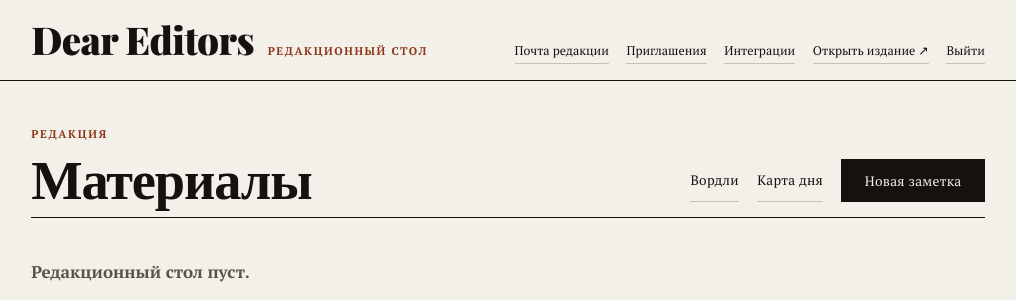
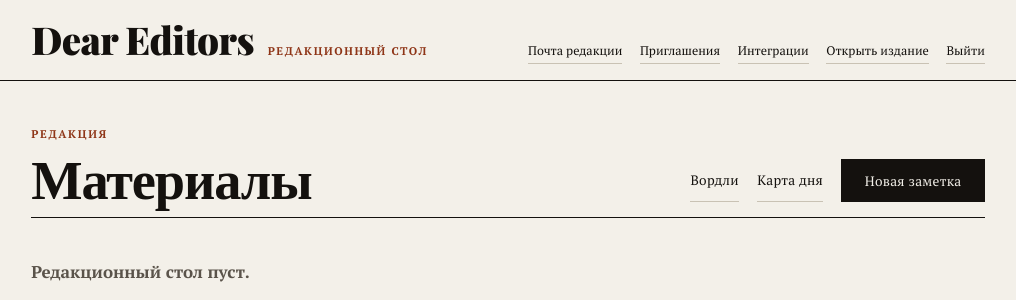
Before and after one commit to ikazman/deareditors, a Django app: page /editor/ in a window 1280 px wide. Shown: the top 300 px of the page, without its empty margins (132-1148 px from the left). Run offline with Django 5.2, Linux system fonts and the light colour scheme; the visitor is signed in with stand-in values (Sample User, id 1); data that the repository does not hold is empty; some web fonts are replaced.

Commit message:
Keep editor navigation inside installed app

```diff
--- a/templates/editor/base.html
+++ b/templates/editor/base.html
@@ -31,7 +31,7 @@
         <a href="{% url 'editor-inbox' %}"><span class="nav-label nav-label--desktop">Почта редакции</span><span class="nav-label nav-label--mobile">Почта</span></a>
         <a href="{% url 'editor-invitations' %}">Приглашения</a>
         <a href="{% url 'editor-integrations' %}"><span class="nav-label nav-label--desktop">Интеграции</span><span class="nav-label nav-label--mobile">ИИ</span></a>
-        <a href="{% url 'article-list' %}" target="_blank"><span class="nav-label nav-label--desktop">Открыть издание ↗</span><span class="nav-label nav-label--mobile">Издание ↗</span></a>
+        <a href="{% url 'article-list' %}"><span class="nav-label nav-label--desktop">Открыть издание</span><span class="nav-label nav-label--mobile">Издание</span></a>
         <form method="post" action="{% url 'logout' %}">
             {% csrf_token %}
             <button class="nav-link" type="submit">Выйти</button>
```
